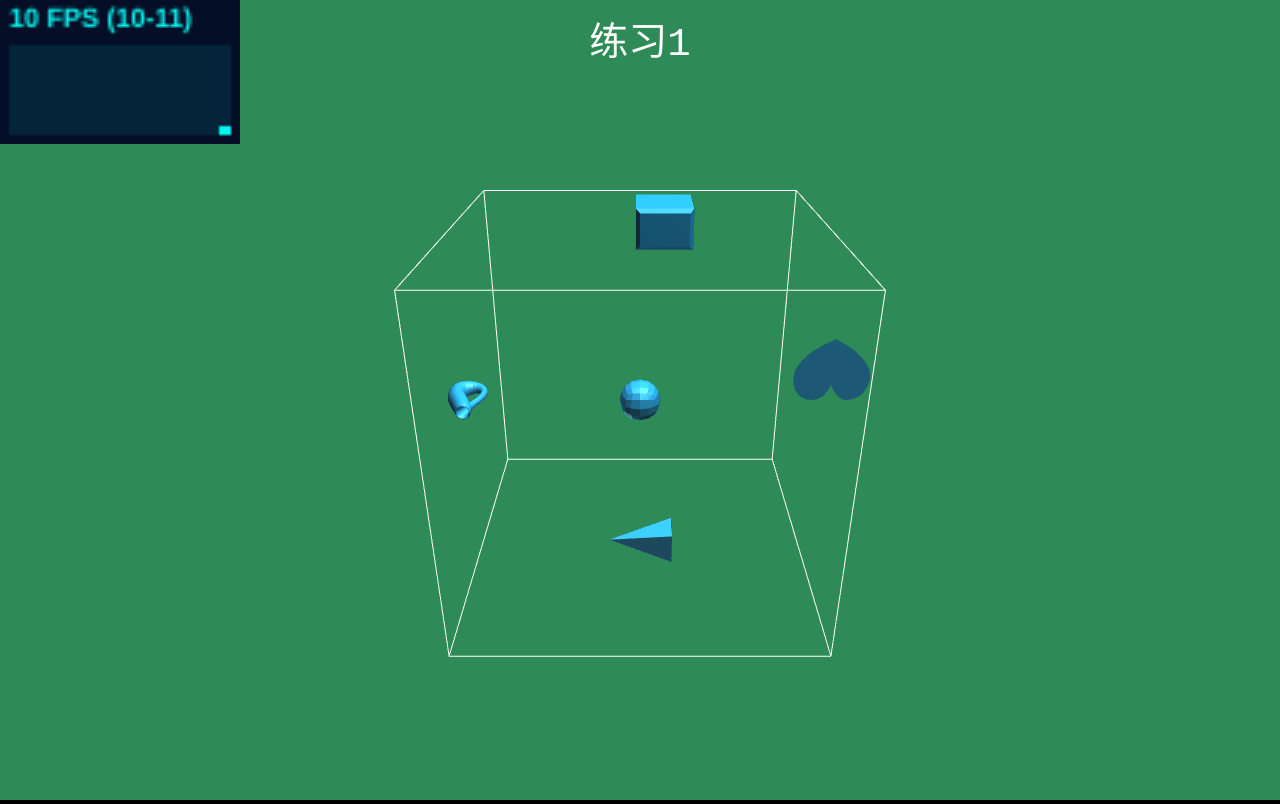
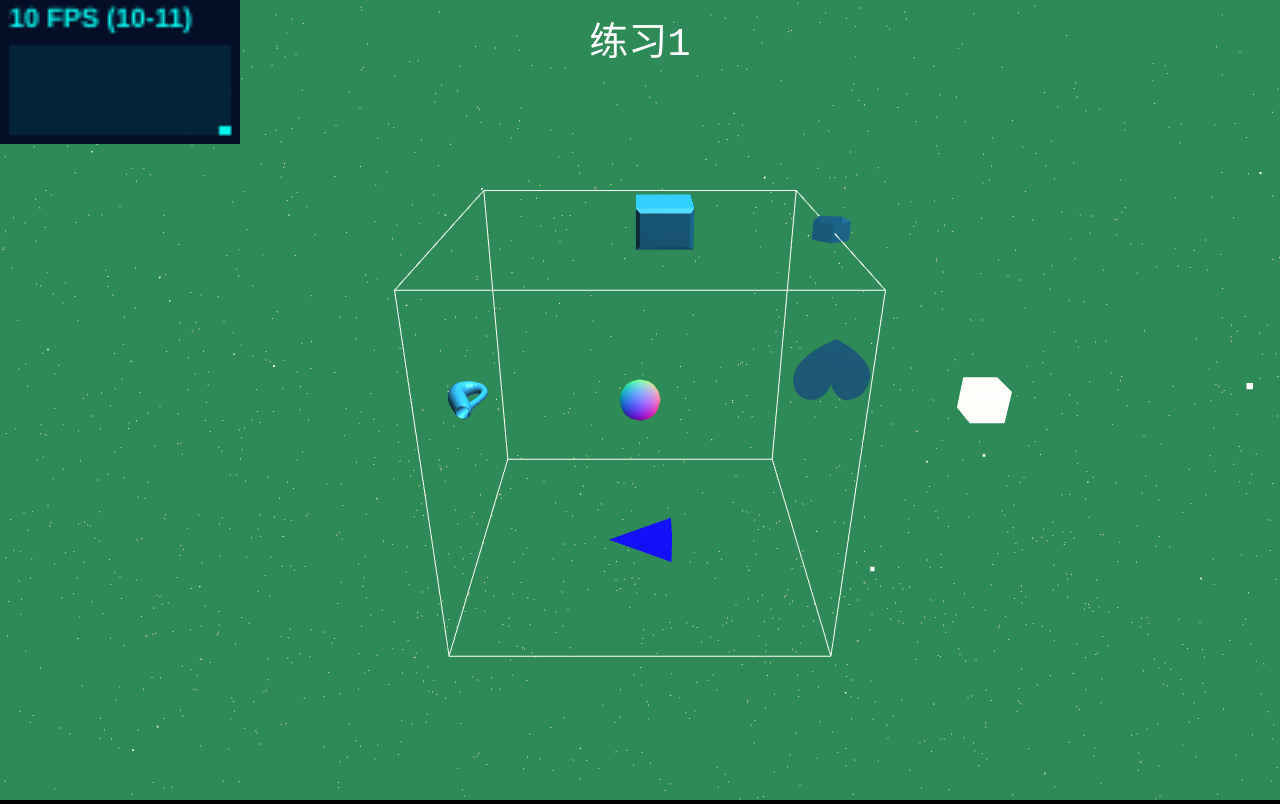
Before and after one commit to robot518/H5Games, a plain HTML site: page Practice1/index.html in a window 1280 px wide. Drawn offline with Linux system fonts and the light colour scheme; animation ran at ten frames a second.

Commit message:
practice1

```diff
--- a/Practice1/index.html
+++ b/Practice1/index.html
@@ -44,8 +44,9 @@
 		};
 		var stats, renderer, camera, scene, sound, loader;
 		var airplane;
-		var newTime, deltaTime, oldTime, HEIGHT = 0;
+		var HEIGHT = 0;
 		var meshMaterial;
+		var skeleton;
 		function initParas(){
 			meshMaterial = new THREE.MeshPhongMaterial( { color: 0x156289, emissive: 0x072534, side: THREE.DoubleSide, flatShading: true } );
 		}
@@ -144,7 +145,8 @@
 			];
 
 			var geometry = new THREE.PolyhedronGeometry( verticesOfCube, indicesOfFaces, 6, 2 );
-			var mesh = new THREE.Mesh( geometry, meshMaterial ) ;
+			var mat = new THREE.MeshNormalMaterial();
+			var mesh = new THREE.Mesh( geometry, mat ) ;
 			scene.add( mesh );
 		}
 		function initExtrude() {
@@ -211,9 +213,114 @@
 			geomPropeller.vertices[6].z+=5;
 			geomPropeller.vertices[7].y+=5;
 			geomPropeller.vertices[7].z-=5;
-			var mesh = new THREE.Mesh( geomPropeller, meshMaterial ) ;
+			var material = new THREE.LineBasicMaterial( {
+				color: 0x00FF,
+				linewidth: 2,
+				// linecap: 'round', //ignored by WebGLRenderer
+				// linejoin:  'round' //ignored by WebGLRenderer
+			} );
+			var mesh = new THREE.Mesh( geomPropeller, material ) ;
 			mesh.position.set(0,-50,0);
 			scene.add( mesh );
+		}
+		function initBox () {
+			var geo = new THREE.BoxGeometry(10,10,10);
+			var material = new THREE.LineDashedMaterial( {
+				color: 0xffffff,
+				linewidth: 1,
+				scale: 1,
+				dashSize: 1,
+				gapSize: 3,
+			} );
+			var mesh = new THREE.Mesh(geo, material);
+			mesh.position.x = 100;
+			scene.add(mesh);
+		}
+		function initStarField(){
+			var starsGeometry = new THREE.Geometry();
+
+			for ( var i = 0; i < 10000; i ++ ) {
+
+				var star = new THREE.Vector3();
+				star.x = THREE.Math.randFloatSpread( 2000 );
+				star.y = THREE.Math.randFloatSpread( 2000 );
+				star.z = THREE.Math.randFloatSpread( 2000 );
+
+				starsGeometry.vertices.push( star );
+
+			}
+
+			var starsMaterial = new THREE.PointsMaterial( { color: 0xffffff } );
+
+			var starField = new THREE.Points( starsGeometry, starsMaterial );
+
+			scene.add( starField );
+		}
+		function initSkeleton(){
+			var geometry = new THREE.CylinderBufferGeometry( 5, 5, 5, 5, 15, 5, 30 );
+
+			// create the skin indices and skin weights
+
+			var position = geometry.attributes.position;
+
+			var vertex = new THREE.Vector3();
+
+			var skinIndices = [];
+			var skinWeights = [];
+
+			for ( var i = 0; i < position.count; i ++ ) {
+
+				vertex.fromBufferAttribute( position, i );
+
+				// compute skinIndex and skinWeight based on some configuration data
+
+				var y = ( vertex.y + 5 );
+
+				var skinIndex = Math.floor( y / 5 );
+				var skinWeight = ( y % 5 ) / 5;
+
+				skinIndices.push( skinIndex, skinIndex + 1, 0, 0 );
+				skinWeights.push( 1 - skinWeight, skinWeight, 0, 0 );
+
+			}
+
+			geometry.addAttribute( 'skinIndex', new THREE.Uint16BufferAttribute( skinIndices, 4 ) );
+			geometry.addAttribute( 'skinWeight', new THREE.Float32BufferAttribute( skinWeights, 4 ) );
+
+			// create skinned mesh and skeleton
+
+			var mesh = new THREE.SkinnedMesh( geometry, meshMaterial );
+
+			var bones = [];
+
+			var shoulder = new THREE.Bone();
+			var elbow = new THREE.Bone();
+			var hand = new THREE.Bone();
+
+			shoulder.add( elbow );
+			elbow.add( hand );
+
+			bones.push( shoulder );
+			bones.push( elbow );
+			bones.push( hand );
+
+			shoulder.position.y = -5;
+			elbow.position.y = 0;
+			hand.position.y = 5;
+
+			skeleton = new THREE.Skeleton( bones );
+
+			// see example from THREE.Skeleton
+
+			var rootBone = skeleton.bones[ 0 ];
+			mesh.add( rootBone );
+
+			// bind the skeleton to the mesh
+
+			mesh.bind( skeleton );
+			mesh.position.x = 50;
+			mesh.position.y = 50;
+			scene.add(mesh);
 		}
 		function init(){
 			initParas();
@@ -221,18 +328,24 @@
 			initScene();
 			initOrbControls();
 			initLights();
+
 			initPolyhedron();
 			initExtrude();
 			initEdges();
 			initParaGEO();
 			initShape();
 			initTest();
+			initBox();
+			initStarField();
+
+			initSkeleton();
+
 			animate();
 		}
 		function animate() {
-			newTime = new Date().getTime();
-			deltaTime = newTime-oldTime;
-			oldTime = newTime;
+			// skeleton.bones[ 0 ].rotation.x = -0.1;
+			// skeleton.bones[ 1 ].rotation.x = 0.2;
+
 			renderer.render( scene, camera );
 			requestAnimationFrame( animate );
 			stats.update();
```
